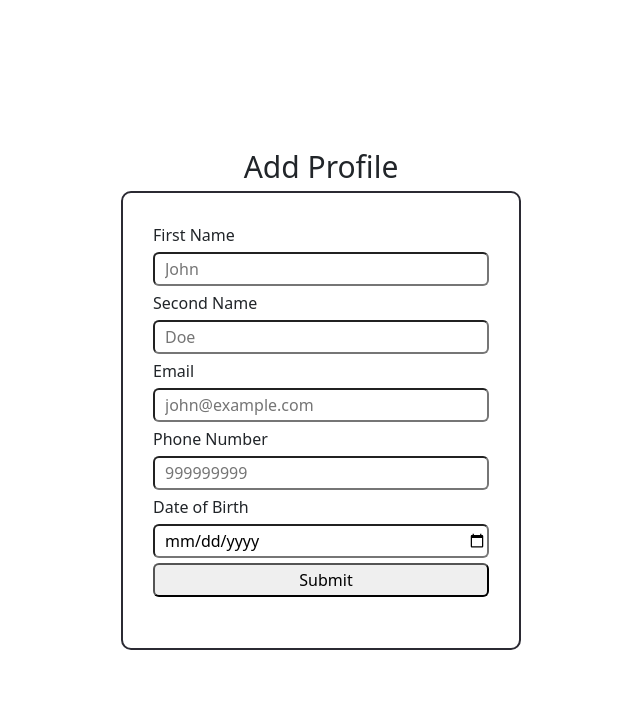
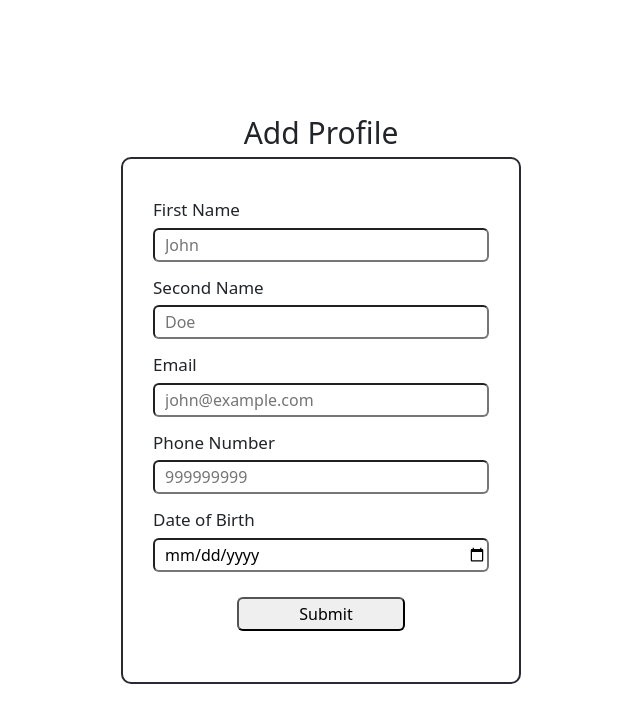
Before and after one commit to thneves/klava-form, a React (Vite) app: page / in a window 1280 px wide. Shown: the top 722 px of the page, without its empty margins (319-959 px from the left). Built offline with nearby package versions, Linux system fonts and the light colour scheme.

Commit message:
Adjusts css

```diff
--- a/src/App.css
+++ b/src/App.css
@@ -27,6 +27,12 @@ input {
   border-radius: 6px;
 }
 
+label {
+  margin-top: 8px;
+  font-size: 17px;
+  font-weight: 500;
+}
+
 p {
   margin: -30px 0;
   color: A12568;
@@ -45,3 +51,8 @@ p {
 .date {
   align-self: left;
 }
+
+.submit-btn {
+  width: 50%;
+  margin: 20px auto 0 auto;
+}
--- a/src/App.jsx
+++ b/src/App.jsx
@@ -6,7 +6,6 @@ import { addProfile } from './requests/post';
 import './App.css'
 
 import 'bootstrap/dist/css/bootstrap.min.css';
-import { useEffect } from 'react';
 
 function App() {
   const [notification, setNotification] = useState('')
@@ -165,7 +164,7 @@ function App() {
         }
       />
 
-      <input value="Submit" type="submit" />
+      <input className="submit-btn" value="Submit" type="submit" />
       { error === false ? <p className="message-success">{notification}</p> : <p className="message-error">{notification}</p>}
     </form>
     </>
```
